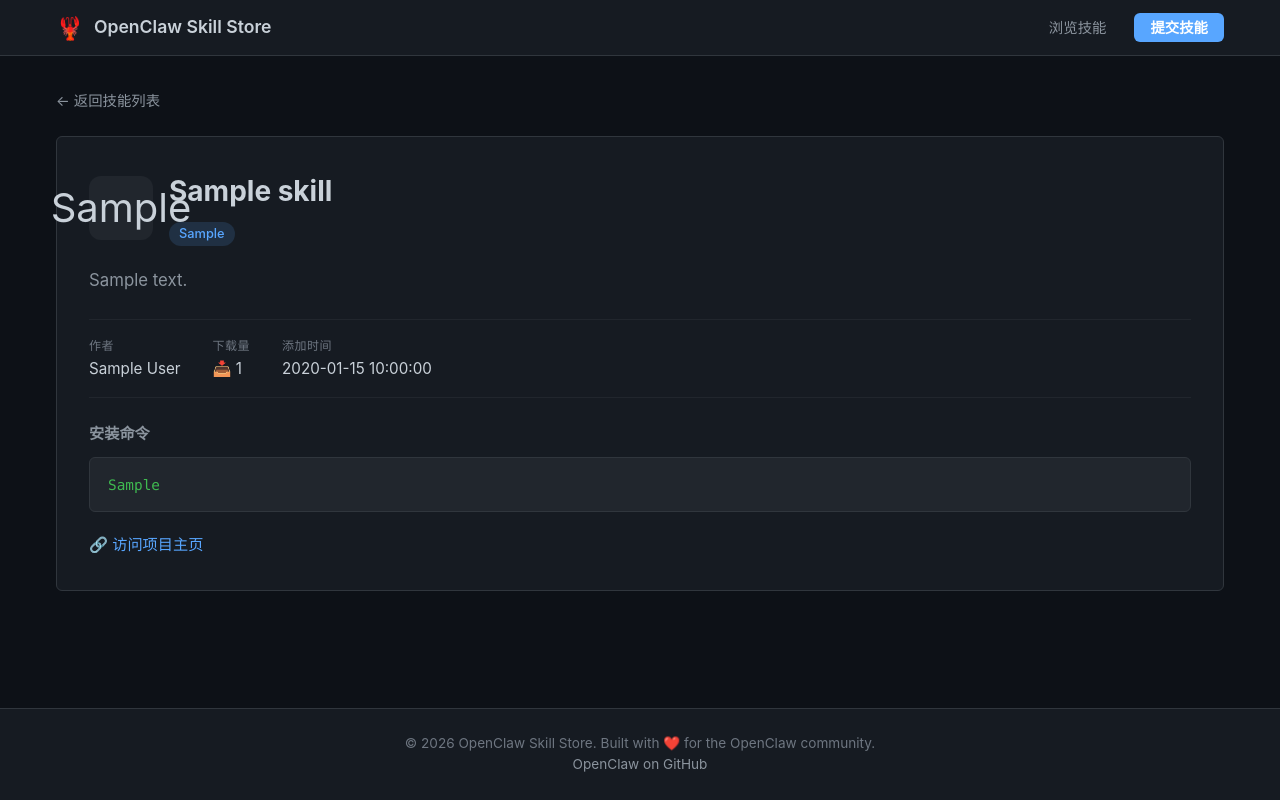
After one commit to loveliunian/openclaw-skill-store, a Flask app: page /skills/1 in a window 1280 px wide. The commit adds this page. Run offline with Flask 3, Linux system fonts and the light colour scheme; tables that the repository leaves empty hold one stand-in row (values such as "Sample post").

Commit message:
feat: 实现首页路由（列表/搜索/统计）和技能详情页

```diff
--- a/app.py
+++ b/app.py
@@ -1,14 +1,64 @@
-# app.py — OpenClaw Skill Store 最小 Flask 应用
-from flask import Flask, render_template
+# app.py — OpenClaw Skill Store Flask 应用
+from flask import Flask, render_template, request, redirect, url_for
+from models import get_db, init_db
 
 app = Flask(__name__)
+
+# 应用启动时初始化数据库
+with app.app_context():
+    init_db()
 
 
 @app.route('/')
 def index():
-    """首页路由"""
-    return render_template('index.html')
+    db = get_db()
+    query = request.args.get('q', '').strip()
+    category = request.args.get('category', '').strip()
+
+    sql = "SELECT * FROM skills WHERE 1=1"
+    params = []
+    if query:
+        sql += " AND (name LIKE ? OR description LIKE ?)"
+        params.extend([f'%{query}%', f'%{query}%'])
+    if category:
+        sql += " AND category = ?"
+        params.append(category)
+    sql += " ORDER BY downloads DESC, created_at DESC"
+
+    skills = db.execute(sql, params).fetchall()
+    stats = {
+        'total': db.execute("SELECT COUNT(*) FROM skills").fetchone()[0],
+        'categories': db.execute("SELECT COUNT(DISTINCT category) FROM skills WHERE category != ''").fetchone()[0],
+    }
+    categories = [row['category'] for row in db.execute(
+        "SELECT DISTINCT category FROM skills WHERE category != '' ORDER BY category"
+    ).fetchall()]
+    return render_template(
+        'index.html',
+        skills=skills,
+        query=query,
+        category=category,
+        stats=stats,
+        categories=categories
+    )
+
+
+@app.route('/skills')
+def skill_list():
+    return redirect(url_for('index'))
+
+
+@app.route('/skills/<int:skill_id>')
+def skill_detail(skill_id):
+    db = get_db()
+    skill = db.execute("SELECT * FROM skills WHERE id = ?", (skill_id,)).fetchone()
+    if skill is None:
+        return render_template('404.html'), 404
+    # 增加下载计数
+    db.execute("UPDATE skills SET downloads = downloads + 1 WHERE id = ?", (skill_id,))
+    db.commit()
+    return render_template('skill_detail.html', skill=skill)
 
 
 if __name__ == '__main__':
-    app.run(debug=True)
+    app.run(debug=True, port=5050)
--- a/static/style.css
+++ b/static/style.css
@@ -364,4 +449,133 @@ a:hover {
     .skills-grid {
         grid-template-columns: 1fr;
     }
+
+    .skill-detail-meta {
+        flex-direction: column;
+        gap: 8px;
+    }
 }
+
+/* === 返回链接 === */
+.back-link {
+    display: inline-block;
+    color: var(--text-secondary);
+    font-size: 0.9rem;
+    margin-bottom: 24px;
+    text-decoration: none;
+}
+
+.back-link:hover {
+    color: var(--accent);
+    text-decoration: none;
+}
+
+/* === 技能详情页 === */
+.skill-detail {
+    background-color: var(--bg-secondary);
+    border: 1px solid var(--border-color);
+    border-radius: var(--radius);
+    padding: 32px;
+}
+
+.skill-detail-header {
+    display: flex;
+    align-items: center;
+    gap: 16px;
+    margin-bottom: 20px;
+}
+
+.skill-detail-icon {
+    font-size: 2.5rem;
+    width: 64px;
+    height: 64px;
+    display: flex;
+    align-items: center;
+    justify-content: center;
+    background-color: var(--bg-tertiary);
+    border-radius: 12px;
+    flex-shrink: 0;
+}
+
+.skill-detail-title {
+    font-size: 1.75rem;
+    font-weight: 700;
+    color: var(--text-primary);
+    margin-bottom: 6px;
+}
+
+.skill-category-tag {
+    display: inline-block;
+    padding: 2px 10px;
+    background-color: var(--accent-subtle);
+    color: var(--accent);
+    border-radius: 12px;
+    font-size: 0.8rem;
+    font-weight: 500;
+}
+
+.skill-detail-description {
+    font-size: 1.05rem;
+    color: var(--text-secondary);
+    line-height: 1.7;
+    margin-bottom: 24px;
+}
+
+.skill-detail-meta {
+    display: flex;
+    gap: 32px;
+    padding: 16px 0;
+    border-top: 1px solid var(--border-muted);
+    border-bottom: 1px solid var(--border-muted);
+    margin-bottom: 24px;
+}
+
+.meta-item {
+    display: flex;
+    flex-direction: column;
+    gap: 2px;
+}
+
+.meta-label {
+    font-size: 0.75rem;
+    color: var(--text-muted);
+    text-transform: uppercase;
+    letter-spacing: 0.5px;
+}
+
+.meta-value {
+    font-size: 0.95rem;
+    color: var(--text-primary);
+}
+
+.skill-detail-install {
+    margin-bottom: 20px;
+}
+
+.skill-detail-install h3 {
+    font-size: 0.95rem;
+    color: var(--text-secondary);
+    margin-bottom: 10px;
+}
+
+.skill-detail-install pre {
+    background-color: var(--bg-tertiary);
+    border: 1px solid var(--border-color);
+    border-radius: var(--radius);
+    padding: 14px 18px;
+    overflow-x: auto;
+}
+
+.skill-detail-install code {
+    font-family: "SF Mono", "Fira Code", "Fira Mono", Menlo, Consolas, monospace;
+    font-size: 0.9rem;
+    color: var(--success);
+}
+
+.skill-detail-homepage {
+    margin-top: 8px;
+}
+
+.skill-detail-homepage a {
+    font-size: 0.95rem;
+}
--- /dev/null
+++ b/templates/skill_detail.html
@@ -0,0 +1,53 @@
+{% extends "base.html" %}
+
+{% block title %}{{ skill.name }} — OpenClaw Skill Store{% endblock %}
+
+{% block content %}
+<!-- 返回链接 -->
+<a href="{{ url_for('index') }}" class="back-link">← 返回技能列表</a>
+
+<!-- 技能详情 -->
+<article class="skill-detail">
+    <div class="skill-detail-header">
+        <div class="skill-detail-icon">{{ skill.emoji }}</div>
+        <div>
+            <h1 class="skill-detail-title">{{ skill.name }}</h1>
+            {% if skill.category %}
+            <span class="skill-category-tag">{{ skill.category }}</span>
+            {% endif %}
+        </div>
+    </div>
+
+    <p class="skill-detail-description">{{ skill.description }}</p>
+
+    <div class="skill-detail-meta">
+        {% if skill.author %}
+        <div class="meta-item">
+            <span class="meta-label">作者</span>
+            <span class="meta-value">{{ skill.author }}</span>
+        </div>
+        {% endif %}
+        <div class="meta-item">
+            <span class="meta-label">下载量</span>
+            <span class="meta-value">📥 {{ skill.downloads }}</span>
+        </div>
+        <div class="meta-item">
+            <span class="meta-label">添加时间</span>
+            <span class="meta-value">{{ skill.created_at }}</span>
+        </div>
+    </div>
+
+    {% if skill.install_cmd %}
+    <div class="skill-detail-install">
+        <h3>安装命令</h3>
+        <pre><code>{{ skill.install_cmd }}</code></pre>
+    </div>
+    {% endif %}
+
+    {% if skill.homepage %}
+    <div class="skill-detail-homepage">
+        <a href="{{ skill.homepage }}" target="_blank" rel="noopener">🔗 访问项目主页</a>
+    </div>
+    {% endif %}
+</article>
+{% endblock %}
```
Also changed, not shown: other parts of static/style.css (+87 -2 lines), templates/404.html (added, +14 -0 lines), templates/index.html (+54 -10 lines), tests/test_app.py (+95 -6 lines), 1 other file.
